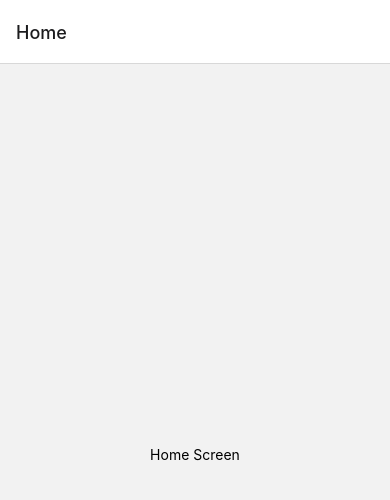
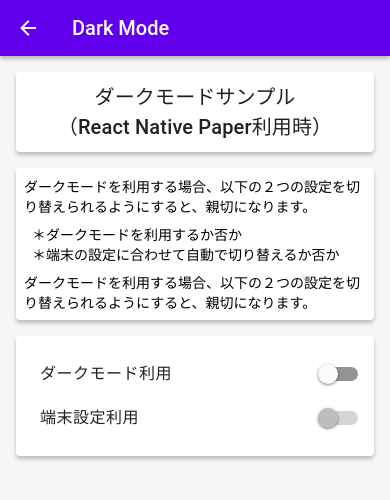
Before and after one commit to hareruya-maro/practical-code-4-react-native, a React Native app: screen /DarkModePaper in a window 390 px wide. Before the commit this address had no page. Shown: the top 500 px of the page. Built offline with nearby package versions, Linux system fonts and the light colour scheme.

Commit message:
ダークモード対応

```diff
--- a/App.tsx
+++ b/App.tsx
@@ -1,26 +1,98 @@
+import AsyncStorage from '@react-native-async-storage/async-storage';
 import { NavigationContainer } from '@react-navigation/native';
 import { createNativeStackNavigator } from '@react-navigation/native-stack';
-import React from 'react';
-import { StyleSheet } from 'react-native';
+import React, { useEffect } from 'react';
+import { AppState, useColorScheme } from 'react-native';
+import { DarkTheme, DefaultTheme, Provider as PaperProvider } from 'react-native-paper';
+import { AppContext } from './Context';
+import DarkModeRNPaperScreen from './examples/dark-mode-rn-paper/DarkModeRNPaperScreen';
 import HomeScreen from './home/HomeScreen';
 
-const Stack = createNativeStackNavigator();
+export type StackParamList = {
+  Home: undefined;
+  DarkModePaper: undefined;
+};
+
+const Stack = createNativeStackNavigator<StackParamList>();
 
 export default function App() {
+
+  // *** ダークモード利用関連 ここから ***
+  // ダークモード利用有無
+  const [dark, setDark] = React.useState(false);
+
+  // 自動切り替え利用有無
+  const [useDeviceColorScheme, setUseDeviceColorScheme] = React.useState(false);
+
+  // 端末のカラースキームを取得
+  const colorScheme = useColorScheme();
+
+  // 各設定値から適用するテーマを変更
+  // 独自テーマを作成してそれを利用することも可能
+  const theme = dark && (!useDeviceColorScheme || colorScheme === 'dark')
+    ? DarkTheme : DefaultTheme;
+
+  // 設定をAsyncStorageに保存
+  const storeData = async (value: object) => {
+    try {
+      const jsonValue = JSON.stringify(value)
+      await AsyncStorage.setItem('dark_mode_key', jsonValue)
+    } catch (e) {
+      console.log(e);
+    }
+  }
+
+  // 設定をAsyncStorageから読み込み
+  const getData = async () => {
+    try {
+      const jsonValue = await AsyncStorage.getItem('dark_mode_key')
+      return jsonValue != null ? JSON.parse(jsonValue) : null;
+    } catch (e) {
+      console.log(e);
+    }
+  }
+
+  useEffect(() => {
+    // AsyncStorageから設定を読み込む
+    const restoreData = () => {
+      getData().then(value => {
+        if (value) {
+          setDark(value.dark);
+          setUseDeviceColorScheme(value.useDeviceColorScheme);
+        }
+      })
+    }
+    restoreData();
+
+    // アプリがバックグラウンドから復帰した際に、テーマの設定をする。
+    // バックグラウンドへの遷移前後にColorSchemeが変わった場合に対応するため
+    const subscription = AppState.addEventListener("change", async nextAppState => {
+      if (nextAppState === "active") {
+        restoreData();
+      }
+    });
+
+    return () => {
+      subscription.remove();
+    };
+  }, [])
+
+  // 設定が変更された際に、AsyncStorageに保存する
+  useEffect(() => {
+    storeData({ dark, useDeviceColorScheme });
+  }, [dark, useDeviceColorScheme]);
+  // *** ダークモード利用関連 ここまで ***
+
   return (
-    <NavigationContainer>
-      <Stack.Navigator initialRouteName="Home">
-        <Stack.Screen name="Home" component={HomeScreen} />
-      </Stack.Navigator>
-    </NavigationContainer>
+    <AppContext.Provider value={{ dark, setDark, useDeviceColorScheme, setUseDeviceColorScheme }}>
+      <PaperProvider theme={theme}>
+        <NavigationContainer>
+          <Stack.Navigator initialRouteName="Home" screenOptions={{ headerShown: false }}>
+            <Stack.Screen name="Home" component={HomeScreen} options={{ headerShown: true }} />
+            <Stack.Screen name="DarkModePaper" component={DarkModeRNPaperScreen} options={{ title: 'Dark Mode' }} />
+          </Stack.Navigator>
+        </NavigationContainer>
+      </PaperProvider>
+    </AppContext.Provider>
   );
 }
-
-const styles = StyleSheet.create({
-  container: {
-    flex: 1,
-    backgroundColor: '#fff',
-    alignItems: 'center',
-    justifyContent: 'center',
-  },
-});
--- /dev/null
+++ b/Context.ts
@@ -0,0 +1,10 @@
+import { createContext } from "react"
+
+export interface AppContext {
+    dark: boolean;
+    setDark: (value: boolean) => void;
+    useDeviceColorScheme: boolean;
+    setUseDeviceColorScheme: (value: boolean) => void;
+}
+
+export const AppContext = createContext({} as AppContext)
--- a/app.json
+++ b/app.json
@@ -10,6 +10,7 @@
       "resizeMode": "contain",
       "backgroundColor": "#ffffff"
     },
+    "userInterfaceStyle": "automatic",
     "updates": {
       "fallbackToCacheTimeout": 0
     },
--- /dev/null
+++ b/examples/dark-mode-rn-paper/DarkModeRNPaperScreen.tsx
@@ -0,0 +1,73 @@
+import { useNavigation } from '@react-navigation/native';
+import { NativeStackNavigationProp } from '@react-navigation/native-stack';
+import * as React from 'react';
+import { View } from 'react-native';
+import { Appbar, Subheading, Surface, Switch, Text, Title, useTheme } from 'react-native-paper';
+import { StackParamList } from '../../App';
+import { AppContext } from '../../Context';
+type Props = NativeStackNavigationProp<StackParamList, 'DarkModePaper'>;
+
+export default function DarkModeRNPaperScreen() {
+    const navigation = useNavigation<Props>();
+    const { colors, roundness } = useTheme();
+
+    const { dark, setDark, useDeviceColorScheme, setUseDeviceColorScheme } = React.useContext(AppContext);
+
+    // ダークモードスイッチ切り替え
+    const toggleDark = (value: boolean) => {
+        setDark(value);
+
+        // ダークモードをOFFにする場合は端末設定利用の値もOFFにする
+        if (!value) {
+            setUseDeviceColorScheme(false);
+        }
+    }
+
+    // 自動切り替え利用スイッチ切り替え
+    const toggleUseDeviceColorScheme = (value: boolean) => {
+        setUseDeviceColorScheme(value);
+    }
+
+    return (
+        <View style={{ flex: 1, backgroundColor: colors.background }}>
+            <Appbar.Header>
+                <Appbar.BackAction onPress={navigation.goBack} />
+                <Appbar.Content title="Dark Mode" />
+            </Appbar.Header>
+            <View style={{ padding: 16 }}>
+                <Surface style={{ padding: 8, borderRadius: roundness, marginBottom: 16 }}>
+                    <Title style={{ textAlign: 'center' }}>ダークモードサンプル{'\n'}（React Native Paper利用時）</Title>
+                </Surface>
+                <Surface style={{ padding: 8, borderRadius: roundness, marginBottom: 16 }}>
+                    <Text >ダークモードを利用する場合、以下の２つの設定を切り替えられるようにすると、親切になります。</Text>
+                    <View style={{ margin: 8 }}>
+                        <Text>＊ダークモードを利用するか否か</Text>
+                        <Text>＊端末の設定に合わせて自動で切り替えるか否か</Text>
+                    </View>
+                    <Text >ダークモードを利用する場合、以下の２つの設定を切り替えられるようにすると、親切になります。</Text>
+                </Surface>
+                <Surface style={{ padding: 16, borderRadius: roundness, marginBottom: 16 }}>
+                    <View style={{ flexDirection: 'row', alignItems: 'center' }}>
+                        <View style={{ padding: 8, flex: 1 }}>
+                            <Subheading>ダークモード利用</Subheading>
+                        </View>
+                        <Switch
+                            value={dark}
+                            onValueChange={toggleDark}
+                        />
+                    </View>
+                    <View style={{ flexDirection: 'row', alignItems: 'center' }}>
+                        <View style={{ padding: 8, flex: 1 }}>
+                            <Subheading>端末設定利用</Subheading>
+                        </View>
+                        <Switch
+                            value={useDeviceColorScheme}
+                            onValueChange={toggleUseDeviceColorScheme}
+                            disabled={!dark}
+                        />
+                    </View>
+                </Surface>
+            </View>
+        </View>
+    );
+}
--- a/home/HomeScreen.tsx
+++ b/home/HomeScreen.tsx
@@ -1,9 +1,17 @@
+import { useNavigation } from '@react-navigation/native';
+import { NativeStackNavigationProp } from '@react-navigation/native-stack';
 import * as React from 'react';
 import { Text, View } from 'react-native';
+import { Button } from 'react-native-paper';
+import { StackParamList } from '../App';
+
+type Props = NativeStackNavigationProp<StackParamList, 'Home'>;
 
 export default function HomeScreen() {
+    const navigation = useNavigation<Props>();
     return (
         <View style={{ flex: 1, justifyContent: 'center', alignItems: 'center', }}>
             <Text>Home Screen</Text>
+            <Button onPress={() => navigation.navigate('DarkModePaper')}>Dark Mode (React Native Paper)</Button>
         </View>);
 }
--- a/package.json
+++ b/package.json
@@ -10,6 +10,7 @@
     "eject": "expo eject"
   },
   "dependencies": {
+    "@react-native-async-storage/async-storage": "~1.15.0",
     "@react-navigation/native": "^6.0.8",
     "@react-navigation/native-stack": "^6.4.0",
     "expo": "~44.0.0",
@@ -17,6 +18,7 @@
     "react": "17.0.1",
     "react-dom": "17.0.1",
     "react-native": "0.64.3",
+    "react-native-paper": "^4.11.2",
     "react-native-safe-area-context": "3.3.2",
     "react-native-screens": "~3.10.1",
     "react-native-web": "0.17.1"
@@ -24,7 +26,7 @@
   "devDependencies": {
     "@babel/core": "^7.12.9",
     "@types/react": "~17.0.21",
-    "@types/react-native": "~0.64.12",
+    "@types/react-native": "^0.66.15",
     "typescript": "~4.3.5"
   },
   "private": true
```
Also changed, not shown: 2 other files (tests, documents, lock files or other folders).
